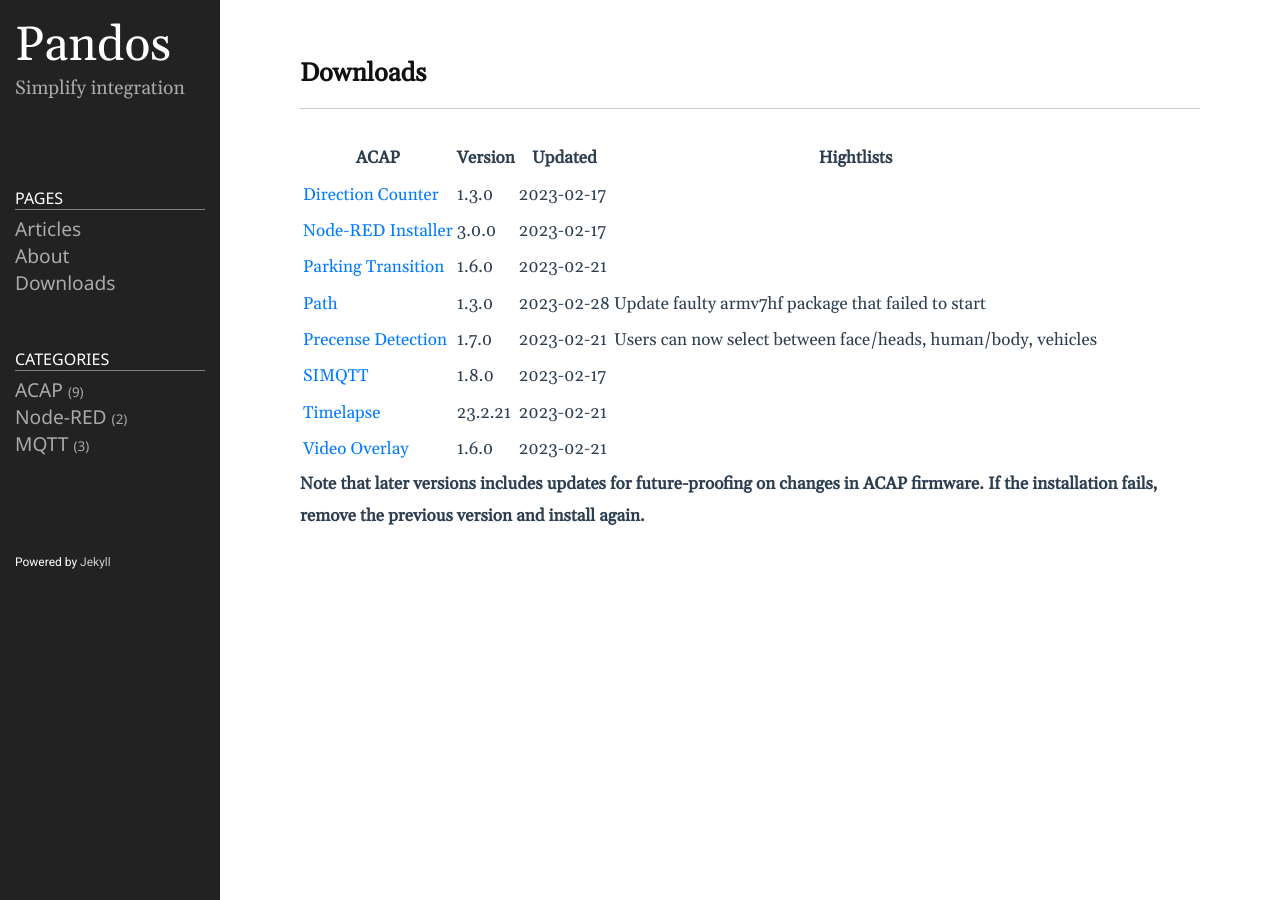
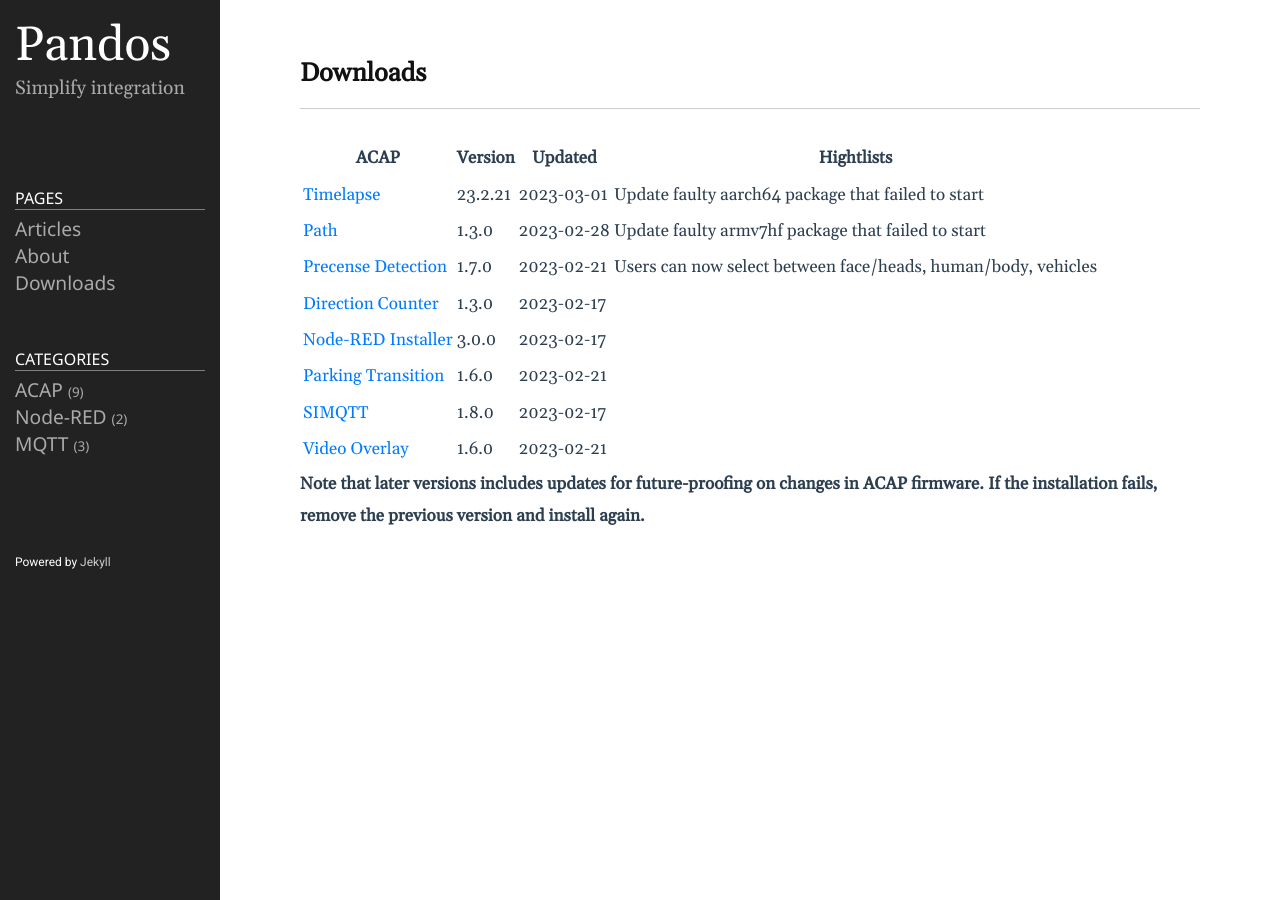
Before and after one commit to pandosme/pandosme.github.io, a Jekyll site: the page built from docs/downloads.md, in a window 1280 px wide. Built offline with Jekyll 4.4.1, drawn with Linux system fonts in a browser that asks for light colours.

Commit message:
Update downloads.md

```diff
--- a/docs/downloads.md
+++ b/docs/downloads.md
@@ -6,13 +6,13 @@ permalink: /downloads/
 
 |ACAP | Version| Updated | Hightlists|
 |------------------------ |---------- |------------ |-------------------------- |
+|[Timelapse](https://acap.juhlin.me/package/timelapseme) |23.2.21 |2023-03-01 | Update faulty aarch64 package that failed to start |
+|[Path](https://acap.juhlin.me/package/path) |1.3.0 |2023-02-28 | Update faulty armv7hf package that failed to start |
+|[Precense Detection](https://acap.juhlin.me/package/presence) |1.7.0 |2023-02-21 | Users can now select between face/heads, human/body, vehicles|
 |[Direction Counter](https://acap.juhlin.me/package/directioncounter) |1.3.0 |2023-02-17 | |
 |[Node-RED Installer](https://acap.juhlin.me/package/Nodered) |3.0.0 |2023-02-17 | |
 |[Parking Transition](https://acap.juhlin.me/package/parking) |1.6.0 |2023-02-21 | |
-|[Path](https://acap.juhlin.me/package/path) |1.3.0 |2023-02-28 | Update faulty armv7hf package that failed to start |
-|[Precense Detection](https://acap.juhlin.me/package/presence) |1.7.0 |2023-02-21 | Users can now select between face/heads, human/body, vehicles|
 |[SIMQTT](https://acap.juhlin.me/package/simqtt) |1.8.0 |2023-02-17 |
-|[Timelapse](https://acap.juhlin.me/package/timelapseme) |23.2.21 |2023-02-21 | |
 |[Video Overlay](https://acap.juhlin.me/package/xoverlay) |1.6.0 |2023-02-21 | |
 
 **Note that later versions includes updates for future-proofing on changes in ACAP firmware.  If the installation fails, remove the previous version and install again.**
```
